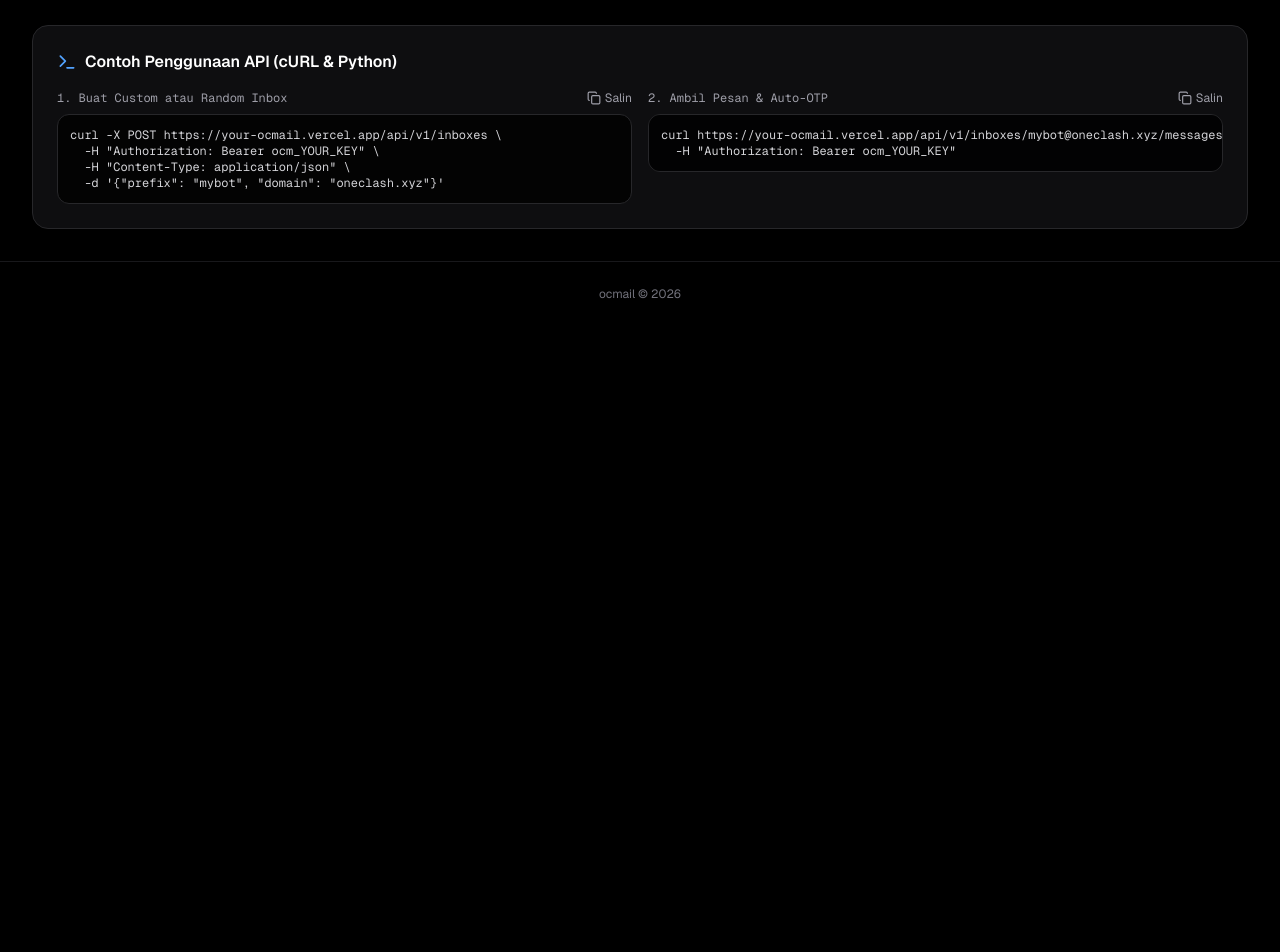
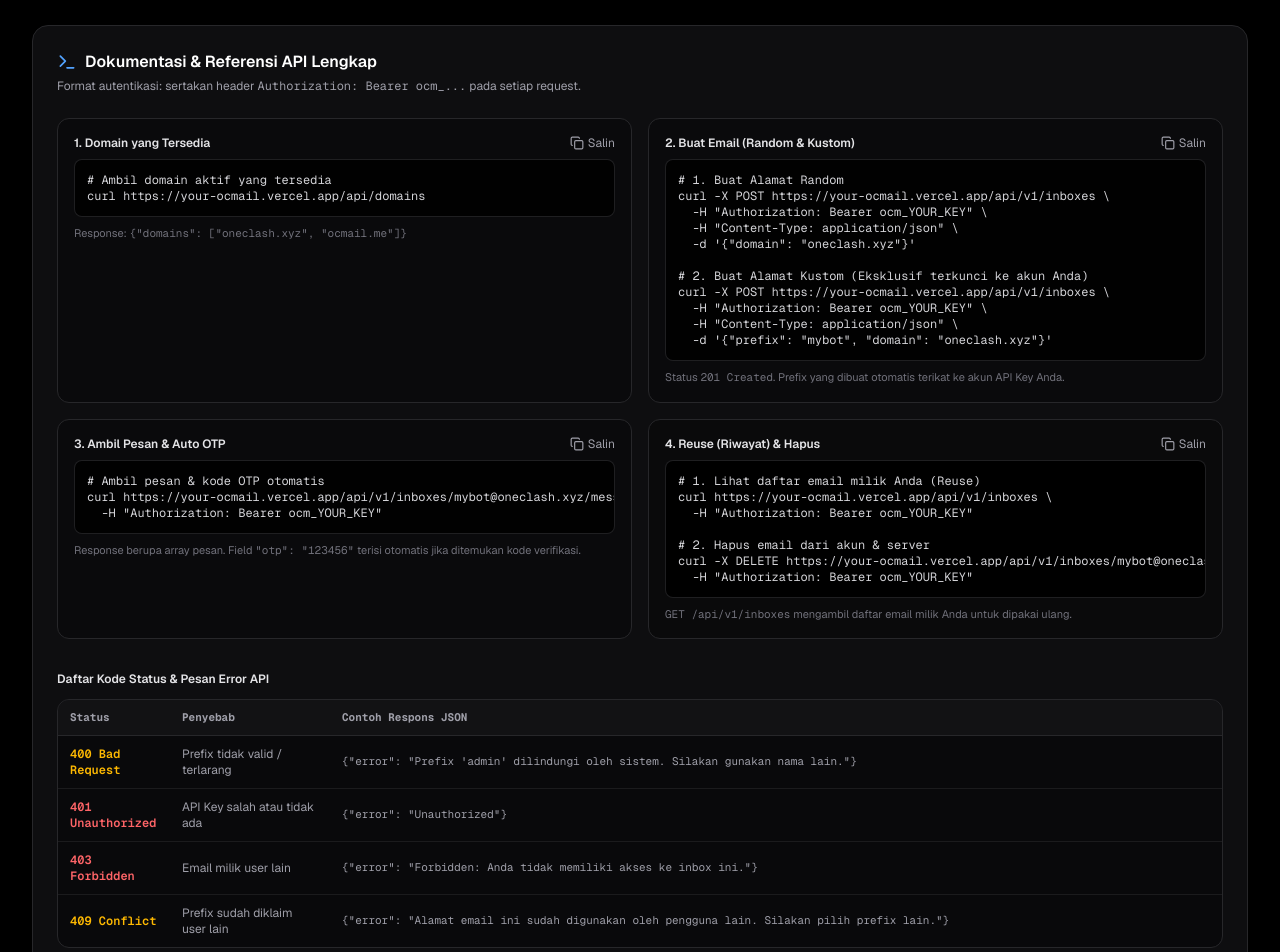
Before and after one commit to nrfalahsa/ocmail, a Next.js app: page /keys in a window 1280 px wide. Shown: the part 520-1472 px from the top of the page. Before the commit the page ends 846 px from the top, so only its background shows below. Built offline with nearby package versions, Linux system fonts and the light colour scheme; no server answers; the database is empty; sample sign-in values are in the browser's storage.

Commit message:
feat: custom delete modal for admin users and comprehensive api guide with error status codes

```diff
--- a/src/app/admin/page.tsx
+++ b/src/app/admin/page.tsx
@@ -33,6 +33,8 @@ export default function AdminPage() {
   const [blockedWordsInput, setBlockedWordsInput] = useState("");
   const [savingKeywords, setSavingKeywords] = useState(false);
   const [keywordStatus, setKeywordStatus] = useState<string | null>(null);
+  const [deleteTargetUser, setDeleteTargetUser] = useState<UserItem | null>(null);
+  const [deletingUser, setDeletingUser] = useState(false);
 
   const isAdmin = session?.user?.role === "ADMIN";
 
@@ -113,8 +115,10 @@ export default function AdminPage() {
     }
   }
 
-  async function handleDeleteUser(userId: string) {
-    if (!confirm("Hapus user ini beserta seluruh inbox dan key mereka?")) return;
+  async function confirmDeleteUser() {
+    if (!deleteTargetUser) return;
+    setDeletingUser(true);
+    const userId = deleteTargetUser.id;
     try {
       const res = await fetch(`/api/admin/users?userId=${userId}`, { method: "DELETE" });
       if (res.ok) {
@@ -122,6 +126,9 @@ export default function AdminPage() {
       }
     } catch (err) {
       console.error(err);
+    } finally {
+      setDeletingUser(false);
+      setDeleteTargetUser(null);
     }
   }
 
@@ -292,7 +299,7 @@ export default function AdminPage() {
                           </button>
                           {u.id !== session?.user?.id && (
                             <button
-                              onClick={() => handleDeleteUser(u.id)}
+                              onClick={() => setDeleteTargetUser(u)}
                               className="p-1.5 rounded-lg text-zinc-400 hover:text-red-400 hover:bg-zinc-800 transition"
                               title="Hapus User"
                             >
@@ -361,6 +368,48 @@ export default function AdminPage() {
           </div>
         </div>
       )}
+
+      {/* Custom Confirmation Modal for Deleting User */}
+      {deleteTargetUser && (
+        <div className="fixed inset-0 z-50 flex items-center justify-center p-4 bg-black/75 backdrop-blur-sm animate-in fade-in">
+          <div className="w-full max-w-sm rounded-2xl bg-zinc-900 border border-zinc-800 shadow-2xl p-5 space-y-4">
+            <div className="flex items-center gap-3">
+              <div className="h-9 w-9 rounded-xl bg-red-500/10 border border-red-500/20 text-red-400 flex items-center justify-center shrink-0">
+                <Trash2 className="h-4 w-4" />
+              </div>
+              <div>
+                <h3 className="text-sm font-semibold text-white">Hapus Akun Pengguna</h3>
+                <p className="text-[11px] text-zinc-400">Tindakan ini permanen.</p>
+              </div>
+            </div>
+
+            <p className="text-xs text-zinc-300 leading-relaxed">
+              Apakah Anda yakin ingin menghapus akun{" "}
+              <strong className="text-white">{deleteTargetUser.email || deleteTargetUser.name}</strong>? Seluruh data
+              inbox yang diklaim dan API key milik user ini akan ikut dihapus.
+            </p>
+
+            <div className="flex items-center justify-end gap-2 pt-2">
+              <button
+                type="button"
+                onClick={() => setDeleteTargetUser(null)}
+                disabled={deletingUser}
+                className="px-3 py-1.5 rounded-lg bg-zinc-800 hover:bg-zinc-700 text-zinc-300 text-xs font-medium transition"
+              >
+                Batal
+              </button>
+              <button
+                type="button"
+                onClick={confirmDeleteUser}
+                disabled={deletingUser}
+                className="px-3.5 py-1.5 rounded-lg bg-red-600 hover:bg-red-500 text-white text-xs font-medium transition disabled:opacity-50"
+              >
+                {deletingUser ? "Menghapus..." : "Hapus Pengguna"}
+              </button>
+            </div>
+          </div>
+        </div>
+      )}
     </div>
   );
 }
--- a/src/app/keys/page.tsx
+++ b/src/app/keys/page.tsx
@@ -29,12 +29,31 @@ export default function ApiKeysPage() {
     setTimeout(() => setCopiedSnippet(null), 2000);
   }
 
-  const snippet1 = `curl -X POST https://your-ocmail.vercel.app/api/v1/inboxes \\
+  const snippet1 = `# Ambil domain aktif yang tersedia
+curl https://your-ocmail.vercel.app/api/domains`;
+
+  const snippet2 = `# 1. Buat Alamat Random
+curl -X POST https://your-ocmail.vercel.app/api/v1/inboxes \\
+  -H "Authorization: Bearer ocm_YOUR_KEY" \\
+  -H "Content-Type: application/json" \\
+  -d '{"domain": "oneclash.xyz"}'
+
+# 2. Buat Alamat Kustom (Eksklusif terkunci ke akun Anda)
+curl -X POST https://your-ocmail.vercel.app/api/v1/inboxes \\
   -H "Authorization: Bearer ocm_YOUR_KEY" \\
   -H "Content-Type: application/json" \\
   -d '{"prefix": "mybot", "domain": "oneclash.xyz"}'`;
 
-  const snippet2 = `curl https://your-ocmail.vercel.app/api/v1/inboxes/mybot@oneclash.xyz/messages \\
+  const snippet3 = `# Ambil pesan & kode OTP otomatis
+curl https://your-ocmail.vercel.app/api/v1/inboxes/mybot@oneclash.xyz/messages \\
+  -H "Authorization: Bearer ocm_YOUR_KEY"`;
+
+  const snippet4 = `# 1. Lihat daftar email milik Anda (Reuse)
+curl https://your-ocmail.vercel.app/api/v1/inboxes \\
+  -H "Authorization: Bearer ocm_YOUR_KEY"
+
+# 2. Hapus email dari akun & server
+curl -X DELETE https://your-ocmail.vercel.app/api/v1/inboxes/mybot@oneclash.xyz \\
   -H "Authorization: Bearer ocm_YOUR_KEY"`;
 
   useEffect(() => {
@@ -142,7 +161,7 @@ export default function ApiKeysPage() {
             API Keys & Automation
           </h1>
           <p className="text-sm text-zinc-400 mt-1">
-            Gunakan API Key untuk mengintegrasikan script bot/farm (seperti grok.py atau tempik_client.py) langsung ke ocmail.
+            Gunakan API Key untuk mengintegrasikan script bot/farm ke ocmail.
           </p>
         </div>
       </div>
@@ -178,7 +197,7 @@ export default function ApiKeysPage() {
         <form onSubmit={handleCreateKey} className="flex flex-col sm:flex-row gap-3">
           <input
             type="text"
-            placeholder="Contoh: Grok Farm Script, Server Alpha"
+            placeholder="Contoh: Farm Script"
             value={newKeyName}
             onChange={(e) => setNewKeyName(e.target.value)}
             className="flex-1 px-4 py-2.5 rounded-xl bg-zinc-950 border border-zinc-800 text-white text-sm focus:outline-none focus:border-cyan-500 transition"
@@ -253,15 +272,22 @@ export default function ApiKeysPage() {
       </div>
 
       {/* Code Snippets & Documentation */}
-      <div className="p-6 rounded-2xl bg-zinc-900/60 border border-zinc-800 space-y-4">
-        <div className="flex items-center gap-2 text-white font-semibold text-base">
-          <Terminal className="h-5 w-5 text-blue-400" />
-          Contoh Penggunaan API (cURL & Python)
+      <div className="p-6 rounded-2xl bg-zinc-900/60 border border-zinc-800 space-y-6">
+        <div>
+          <div className="flex items-center gap-2 text-white font-semibold text-base">
+            <Terminal className="h-5 w-5 text-blue-400" />
+            Dokumentasi & Referensi API Lengkap
+          </div>
+          <p className="text-xs text-zinc-400 mt-1">
+            Format autentikasi: sertakan header <code>Authorization: Bearer ocm_...</code> pada setiap request.
+          </p>
         </div>
+
         <div className="grid grid-cols-1 lg:grid-cols-2 gap-4">
-          <div className="space-y-2">
+          {/* Card 1: Domains */}
+          <div className="space-y-2 p-4 rounded-xl bg-zinc-950/70 border border-zinc-800">
             <div className="flex items-center justify-between">
-              <span className="text-xs text-zinc-400 font-mono">1. Buat Custom atau Random Inbox</span>
+              <span className="text-xs font-semibold text-zinc-200">1. Domain yang Tersedia</span>
               <button
                 type="button"
                 onClick={() => copySnippet("snip1", snippet1)}
@@ -271,14 +297,18 @@ export default function ApiKeysPage() {
                 <span>{copiedSnippet === "snip1" ? "Disalin" : "Salin"}</span>
               </button>
             </div>
-            <pre className="p-3 rounded-xl bg-black/80 border border-zinc-800 text-xs font-mono text-zinc-300 overflow-x-auto">
+            <pre className="p-3 rounded-lg bg-black/90 border border-zinc-800/80 text-xs font-mono text-zinc-300 overflow-x-auto">
 {snippet1}
             </pre>
+            <p className="text-[11px] text-zinc-500">
+              Response: <code>{`{"domains": ["oneclash.xyz", "ocmail.me"]}`}</code>
+            </p>
           </div>
 
-          <div className="space-y-2">
+          {/* Card 2: Create Random / Custom */}
+          <div className="space-y-2 p-4 rounded-xl bg-zinc-950/70 border border-zinc-800">
             <div className="flex items-center justify-between">
-              <span className="text-xs text-zinc-400 font-mono">2. Ambil Pesan & Auto-OTP</span>
+              <span className="text-xs font-semibold text-zinc-200">2. Buat Email (Random & Kustom)</span>
               <button
                 type="button"
                 onClick={() => copySnippet("snip2", snippet2)}
@@ -288,9 +318,100 @@ export default function ApiKeysPage() {
                 <span>{copiedSnippet === "snip2" ? "Disalin" : "Salin"}</span>
               </button>
             </div>
-            <pre className="p-3 rounded-xl bg-black/80 border border-zinc-800 text-xs font-mono text-zinc-300 overflow-x-auto">
+            <pre className="p-3 rounded-lg bg-black/90 border border-zinc-800/80 text-xs font-mono text-zinc-300 overflow-x-auto">
 {snippet2}
             </pre>
+            <p className="text-[11px] text-zinc-500">
+              Status <code>201 Created</code>. Prefix yang dibuat otomatis terikat ke akun API Key Anda.
+            </p>
+          </div>
+
+          {/* Card 3: Poll Messages & OTP */}
+          <div className="space-y-2 p-4 rounded-xl bg-zinc-950/70 border border-zinc-800">
+            <div className="flex items-center justify-between">
+              <span className="text-xs font-semibold text-zinc-200">3. Ambil Pesan & Auto OTP</span>
+              <button
+                type="button"
+                onClick={() => copySnippet("snip3", snippet3)}
+                className="text-xs flex items-center gap-1 text-zinc-400 hover:text-white transition"
+              >
+                {copiedSnippet === "snip3" ? <Check className="h-3.5 w-3.5 text-emerald-400" /> : <Copy className="h-3.5 w-3.5" />}
+                <span>{copiedSnippet === "snip3" ? "Disalin" : "Salin"}</span>
+              </button>
+            </div>
+            <pre className="p-3 rounded-lg bg-black/90 border border-zinc-800/80 text-xs font-mono text-zinc-300 overflow-x-auto">
+{snippet3}
+            </pre>
+            <p className="text-[11px] text-zinc-500">
+              Response berupa array pesan. Field <code>&quot;otp&quot;: &quot;123456&quot;</code> terisi otomatis jika ditemukan kode verifikasi.
+            </p>
+          </div>
+
+          {/* Card 4: Reuse & Delete */}
+          <div className="space-y-2 p-4 rounded-xl bg-zinc-950/70 border border-zinc-800">
+            <div className="flex items-center justify-between">
+              <span className="text-xs font-semibold text-zinc-200">4. Reuse (Riwayat) & Hapus</span>
+              <button
+                type="button"
+                onClick={() => copySnippet("snip4", snippet4)}
+                className="text-xs flex items-center gap-1 text-zinc-400 hover:text-white transition"
+              >
+                {copiedSnippet === "snip4" ? <Check className="h-3.5 w-3.5 text-emerald-400" /> : <Copy className="h-3.5 w-3.5" />}
+                <span>{copiedSnippet === "snip4" ? "Disalin" : "Salin"}</span>
+              </button>
+            </div>
+            <pre className="p-3 rounded-lg bg-black/90 border border-zinc-800/80 text-xs font-mono text-zinc-300 overflow-x-auto">
+{snippet4}
+            </pre>
+            <p className="text-[11px] text-zinc-500">
+              <code>GET /api/v1/inboxes</code> mengambil daftar email milik Anda untuk dipakai ulang.
+            </p>
+          </div>
+        </div>
+
+        {/* Error Codes Reference Table */}
+        <div className="space-y-3 pt-2">
+          <div className="text-xs font-semibold text-zinc-200">Daftar Kode Status & Pesan Error API</div>
+          <div className="rounded-xl border border-zinc-800 overflow-hidden bg-zinc-950">
+            <table className="w-full text-left text-xs">
+              <thead className="bg-zinc-900/60 text-zinc-400 font-mono text-[11px] border-b border-zinc-800">
+                <tr>
+                  <th className="py-2.5 px-3 w-28">Status</th>
+                  <th className="py-2.5 px-3 w-40">Penyebab</th>
+                  <th className="py-2.5 px-3">Contoh Respons JSON</th>
+                </tr>
+              </thead>
+              <tbody className="divide-y divide-zinc-800/60 text-zinc-300">
+                <tr>
+                  <td className="py-2.5 px-3 font-mono text-amber-400 font-semibold">400 Bad Request</td>
+                  <td className="py-2.5 px-3 text-zinc-400">Prefix tidak valid / terlarang</td>
+                  <td className="py-2.5 px-3 font-mono text-[11px] text-zinc-400">
+                    {`{"error": "Prefix 'admin' dilindungi oleh sistem. Silakan gunakan nama lain."}`}
+                  </td>
+                </tr>
+                <tr>
+                  <td className="py-2.5 px-3 font-mono text-red-400 font-semibold">401 Unauthorized</td>
+                  <td className="py-2.5 px-3 text-zinc-400">API Key salah atau tidak ada</td>
+                  <td className="py-2.5 px-3 font-mono text-[11px] text-zinc-400">
+                    {`{"error": "Unauthorized"}`}
+                  </td>
+                </tr>
+                <tr>
+                  <td className="py-2.5 px-3 font-mono text-red-400 font-semibold">403 Forbidden</td>
+                  <td className="py-2.5 px-3 text-zinc-400">Email milik user lain</td>
+                  <td className="py-2.5 px-3 font-mono text-[11px] text-zinc-400">
+                    {`{"error": "Forbidden: Anda tidak memiliki akses ke inbox ini."}`}
+                  </td>
+                </tr>
+                <tr>
+                  <td className="py-2.5 px-3 font-mono text-amber-400 font-semibold">409 Conflict</td>
+                  <td className="py-2.5 px-3 text-zinc-400">Prefix sudah diklaim user lain</td>
+                  <td className="py-2.5 px-3 font-mono text-[11px] text-zinc-400">
+                    {`{"error": "Alamat email ini sudah digunakan oleh pengguna lain. Silakan pilih prefix lain."}`}
+                  </td>
+                </tr>
+              </tbody>
+            </table>
           </div>
         </div>
       </div>
```
